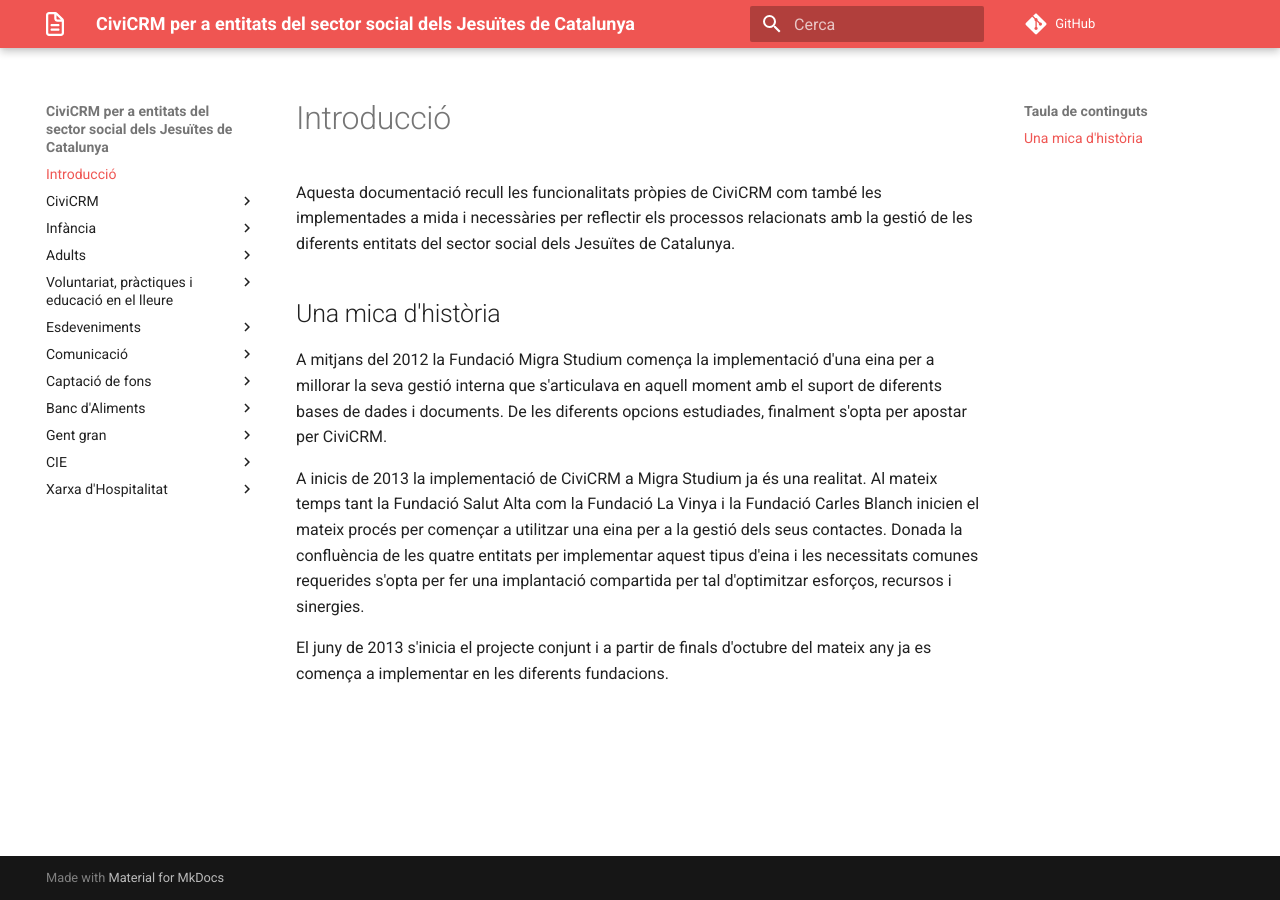
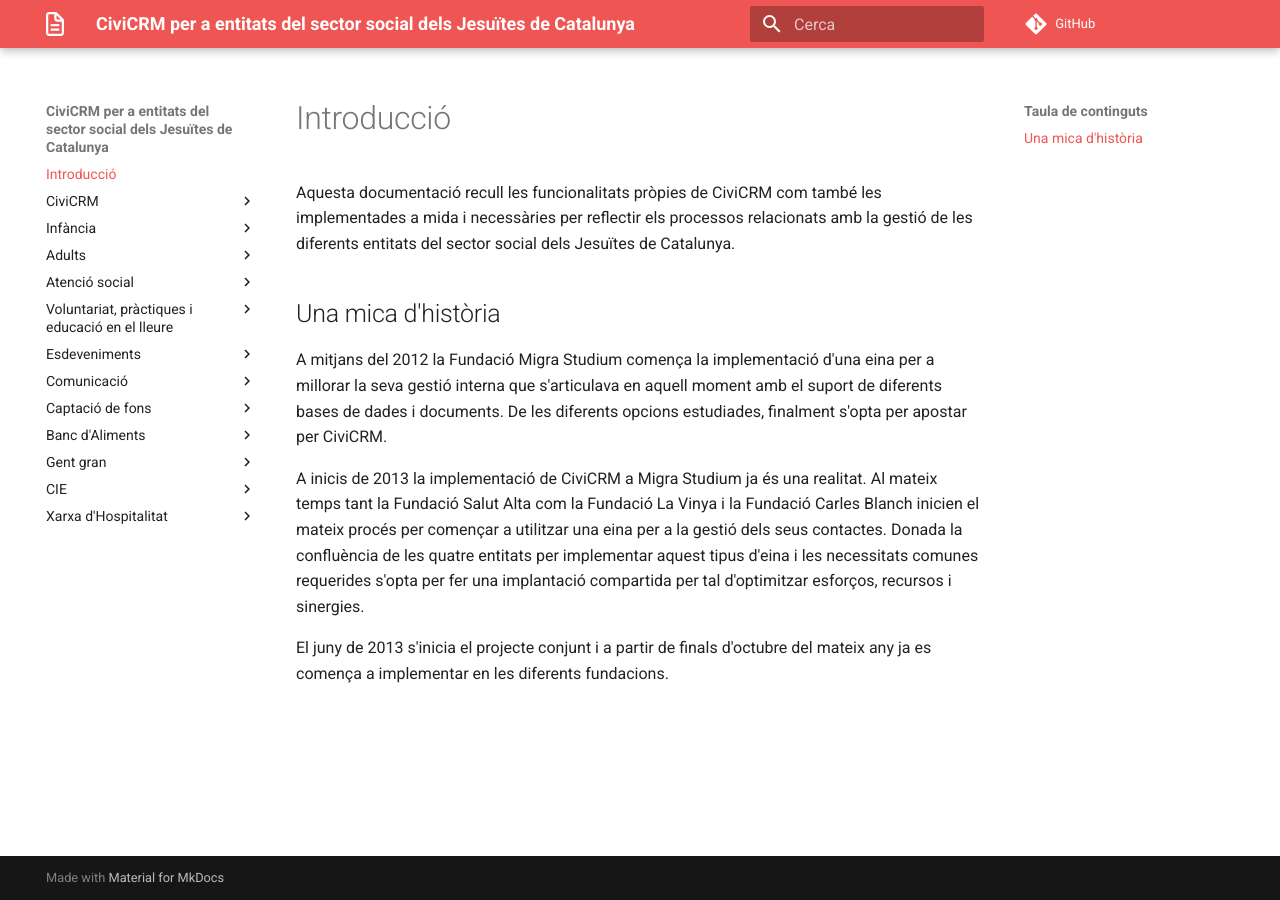
Before and after one commit to xavi-xaloc/civicrm-for-socialsj-doc, an MkDocs documentation site: the page built from docs/index.md, in a window 1280 px wide. Built offline with MkDocs 1.6.1 and Material for MkDocs 9.7.7, drawn with Linux system fonts in a browser that asks for light colours; comment, search, counter and statistics services are not loaded.

Commit message:
Afegeix activitat entrega de bens

```diff
--- a/mkdocs.yml
+++ b/mkdocs.yml
@@ -36,6 +36,8 @@
     - 'Activitats': 'adults/activitats.md'
     - 'Parella lingüística':
        - 'Relacions': 'adults/parella-linguistica/relacions.md'
+- Atenció social:
+    - 'Activitats': 'atencio-social/activitats.md'
 - Voluntariat, pràctiques i educació en el lleure:
     - 'Introducció': 'voluntariat-practiques-educacio-lleure/index.md'
     - 'Voluntariat':
```
